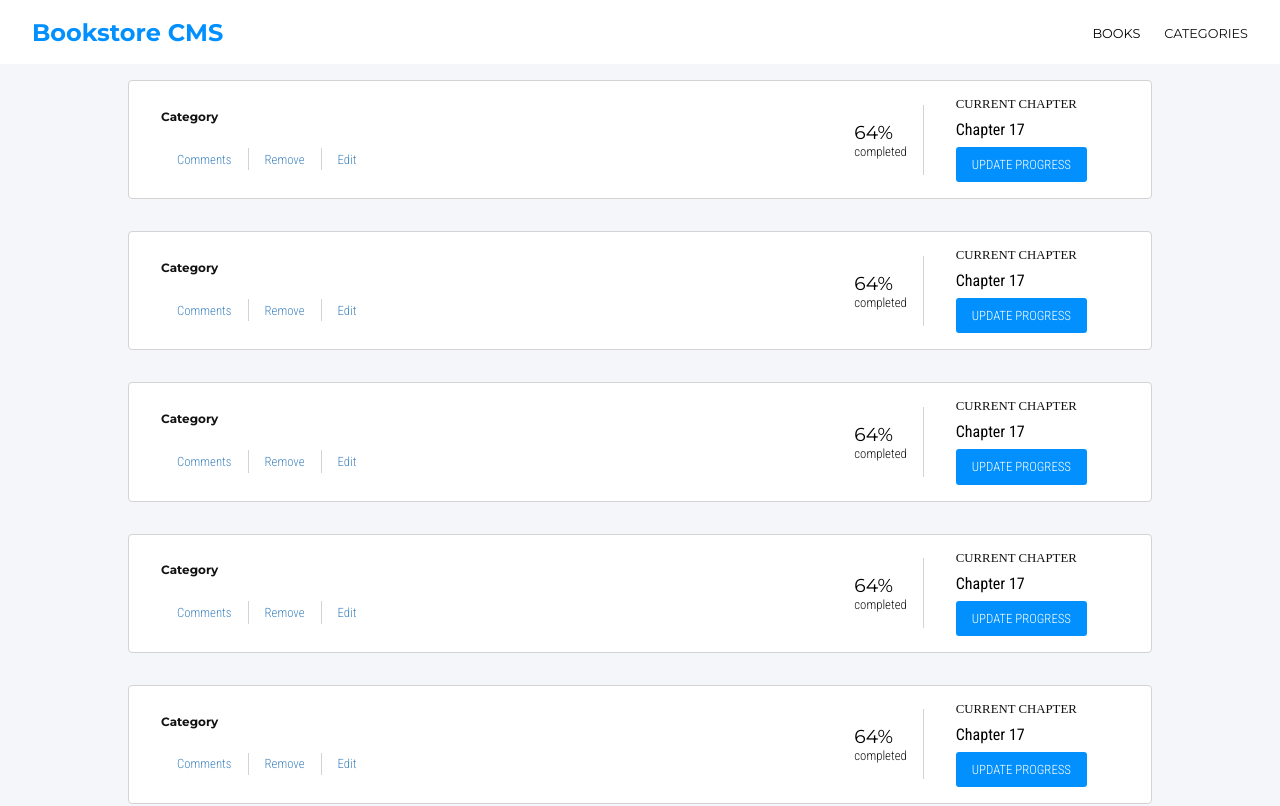
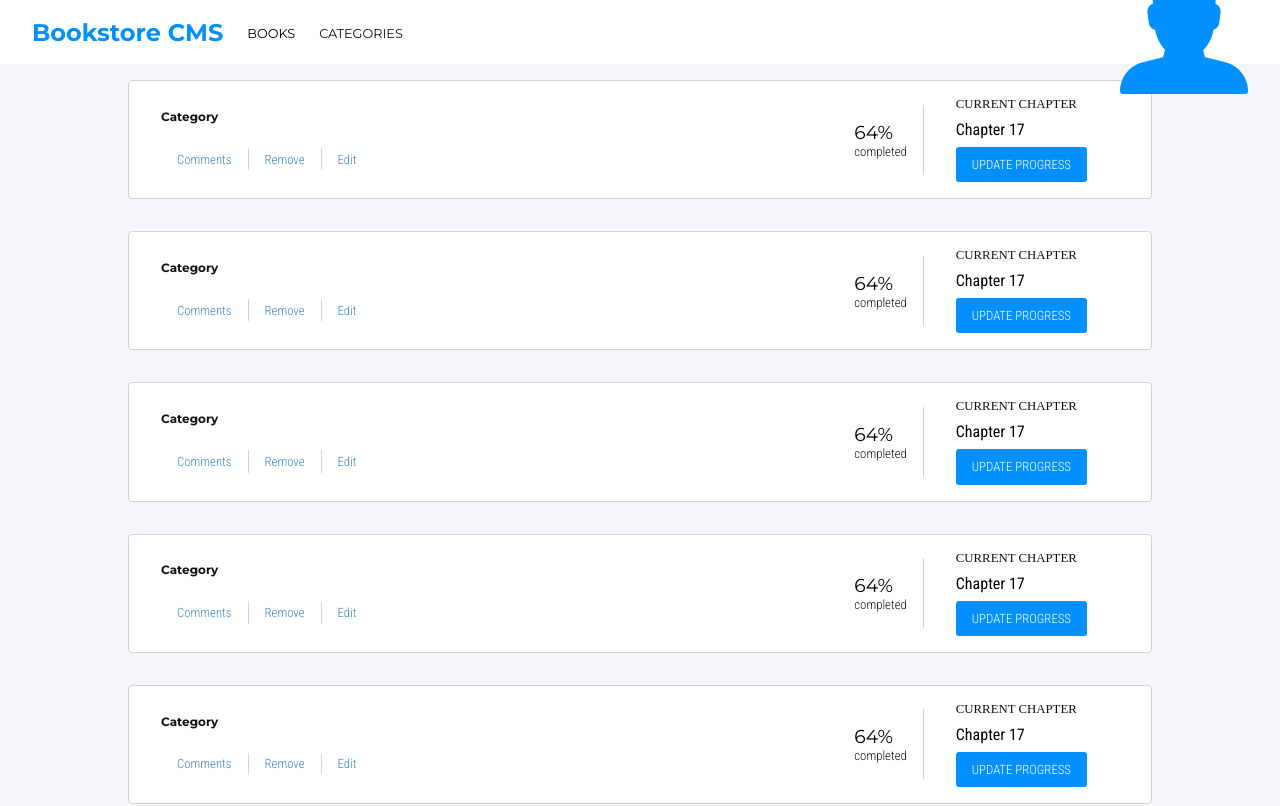
Before and after one commit to Tshobohwa/bookstore, a React (Create React App) app: page / in a window 1280 px wide. Shown: the top 806 px of the page. Built offline with nearby package versions, Linux system fonts and the light colour scheme; no server answers.

Commit message:
Insert current user Icon

```diff
--- a/src/components/Header.js
+++ b/src/components/Header.js
@@ -1,12 +1,15 @@
 import { NavLink } from 'react-router-dom';
+import profile from '../assets/avatar.png';
 
 import './Header.css';
 
 const Header = () => (
   <header className="app-header">
     <nav className="nav-bar">
-      <h1 className="app-name">Bookstore CMS</h1>
       <ul className="nav-links__list">
+        <li className="nav-link__container">
+          <h1 className="app-name">Bookstore CMS</h1>
+        </li>
         <li className="nav-link__container">
           <NavLink className="nav-link" to="/">
             BOOKS
@@ -18,6 +21,9 @@ const Header = () => (
           </NavLink>
         </li>
       </ul>
+      <div className="oval">
+        <img src={profile} className="profile-icon" alt="profile" />
+      </div>
     </nav>
   </header>
 );
```
